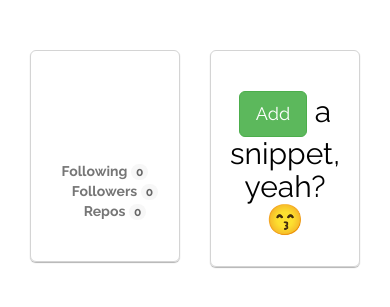
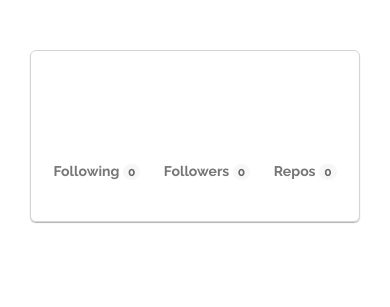
Before and after one commit to friendswithbenegits/fwbg, a Django app: template devtinder/templates/users/user_detail.html in a window 390 px wide. Shown: the part 51-358 px from the top of the page. Run offline with Django 3.2, Linux system fonts and the light colour scheme; the template is opened without the code that fills it, so the values that code supplies are empty; some libraries are stand-ins or nearby versions.

Commit message:
Added responsive layout to user details and more gifs

```diff
--- a/devtinder/templates/pages/home.html
+++ b/devtinder/templates/pages/home.html
@@ -27,7 +27,7 @@
 
             <br />
             <h3>Instead of this:</h3>
-            <img class="img-rounded img-fluid" src="{% static 'images/tinder-pic.JPG' %}"/>
+            <img class="img-rounded img-fluid" width="100%" src="{% static 'images/welcome_akward.gif' %}"/>
         </div>
     {% else %}
         {% if matches.status == 200%}
@@ -42,6 +42,7 @@
                 <div class="pm-container center-form-container">
                     <h1>Oops! 😲</h1><br>
                     <p>{{ pm.message|safe }}</p>
+                    <img class="img-fluid img-rounded" style='height: 100%; width: 100%; object-fit: contain' src="{% static 'images/sad_no_matches.gif' %}"/>
                 </div>
             {% else %}
                 <div class="pm-container center-form-container">
--- a/devtinder/templates/users/user_detail.html
+++ b/devtinder/templates/users/user_detail.html
@@ -5,9 +5,10 @@
 
 {% block content %}
 {% with github=object.get_github_account %}
-<div class="container">
+<div class="container-fluid">
+
     <div class="row">
-        <div class="col-xs-6">
+        <div class="col-xs-12 col-sm-12 col-md-12 col-lg-6">
             <div class="pm-container center-form-container" style="margin-top: 30px;">
                 <h2><a href="{{ github.html_url }}">{{ object.username }}</a></h2>
                 <br />
@@ -30,15 +31,9 @@
                 {% endif %}
             </div>
         </div>
-        <div class="col-xs-6">
+        <div class="col-xs-12 col-sm-12 col-md-12 col-lg-6">
+            {% if snippets|length != 0 %}
             <div class="pm-container center-form-container" style="margin-top: 30px;">
-                {% if snippets|length == 0 %}
-                    <h2>
-                     <a href="{% url 'users:add-snippet' %}">
-                        <input type="submit" class="btn btn-success btn-lg" value="Add" />
-                     </a> a snippet, yeah? 😙
-                    </h2>
-                {% else %}
                 <h2>{% if request.user == object %}Your{% else %}{{ object.username }}'s{% endif %} snippets</h2>
                 {% for snippet in snippets %}
                     <div class="pm-snippet">
@@ -52,10 +47,11 @@
                         </div>
                     </div>
                 {% endfor %}
+            </div>
             {% endif %}
         </div>
     </div>
-    </div>
+
 </div>
 {% endwith %}
 {% endblock content %}
--- a/devtinder/templates/users/user_matches.html
+++ b/devtinder/templates/users/user_matches.html
@@ -11,6 +11,7 @@
                 {% if me.get_all_snippets|length == 0 %}
                 <p>Start by adding your <span class="git">git</span>s</p>
                 {% endif %}
+                <img class="img-fluid img-rounded" style='height: 100%; width: 100%; object-fit: contain' src="{% static 'images/sad_no_matches.gif' %}"/>
             {% else %}
                 <h1>It's a match! 😍</h1>
                 <img class="img-fluid img-rounded" style='height: 100%; width: 100%; object-fit: contain' src="{% static 'images/omgmatch4.gif' %}"/>
```
Lines whose indentation alone changed are shown as unchanged.
